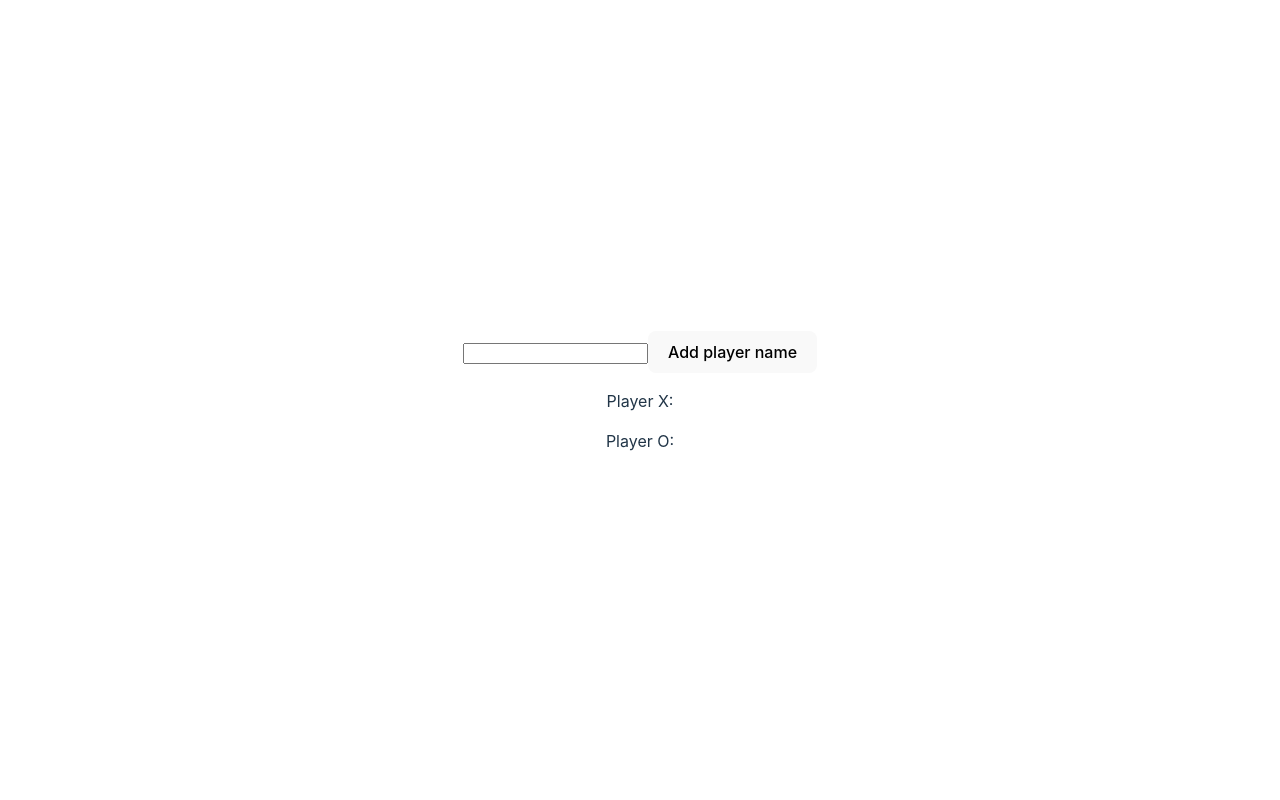
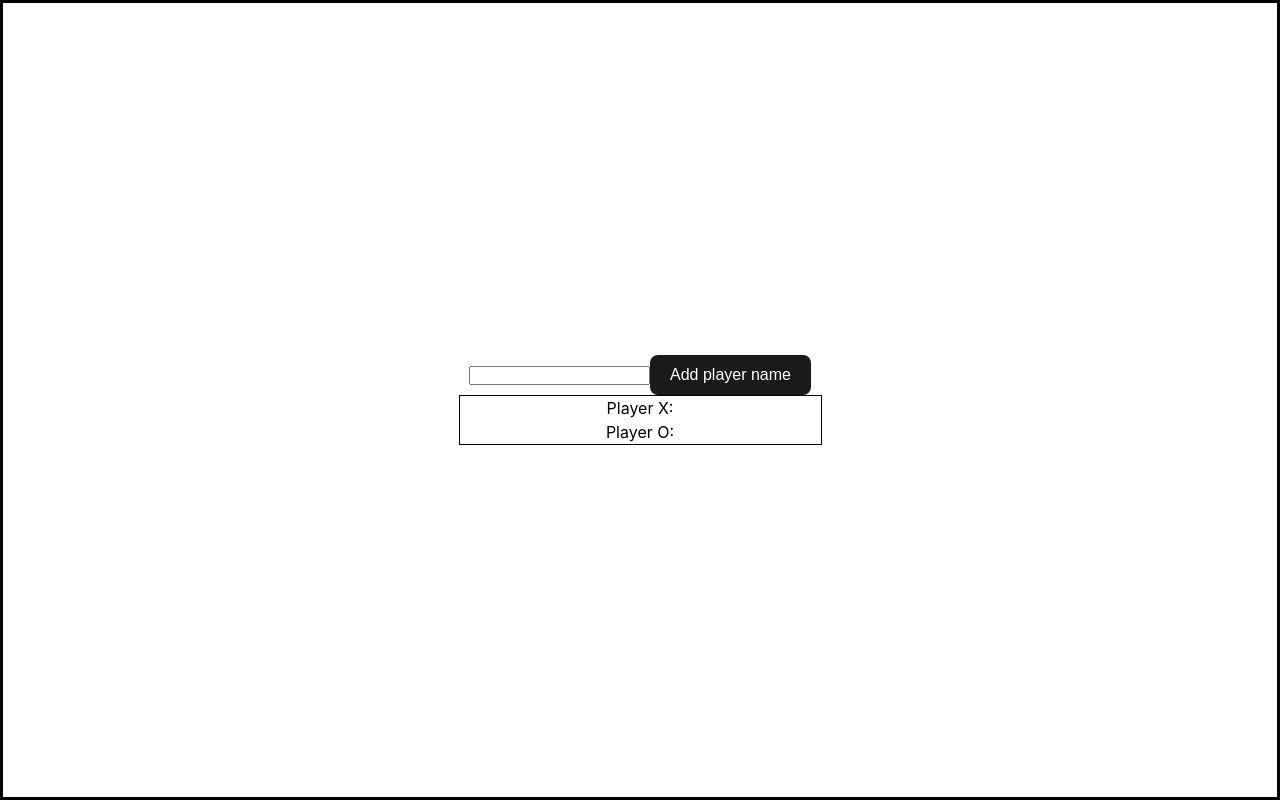
Before and after one commit to Niccar95/vue-tic-tac-toe-Niccar95, a Vue app: page / in a window 1280 px wide. Built offline with nearby package versions, Linux system fonts and the light colour scheme.

Commit message:
began alignment of elements and minor styling

```diff
--- a/src/components/Gridlist.vue
+++ b/src/components/Gridlist.vue
@@ -62,12 +62,13 @@ const checkForWin = (): boolean => {
   grid-template-columns: repeat(3, 1fr);
   grid-template-rows: repeat(3, 1fr);
   gap: 5px;
-  border: solid white 1px;
-  height: 400px;
-  width: 400px;
+  border: solid black 1px;
+  height: 500px;
+  width: 500px;
+  padding: 5px;
 
   div {
-    border: solid white 1px;
+    border: solid black 1px;
     cursor: pointer;
   }
 }
--- a/src/components/Tictactoe.vue
+++ b/src/components/Tictactoe.vue
@@ -115,7 +115,7 @@ const restartGame = () => {
 
 <template>
   <Players v-if="playerCount < 2" @addPlayer="addPlayers"></Players>
-  <div>
+  <div class="nameContainer">
     <p>Player X: {{ playerXState.name }}</p>
     <p>Player O: {{ playerOState.name }}</p>
 
@@ -128,7 +128,7 @@ const restartGame = () => {
       </p>
     </section>
   </div>
-  <div v-if="playerCount === 2">
+  <div class="boardContainer" v-if="playerCount === 2">
     <Gridlist
       :gridList="boardState.gridList"
       @handleGrid="gridClick"
@@ -153,4 +153,17 @@ const restartGame = () => {
   </div>
 </template>
 
-<style scoped></style>
+<style scoped>
+.nameContainer {
+  border: solid black 1px;
+  width: 30%;
+}
+.boardContainer {
+  display: flex;
+  justify-content: center;
+  align-items: center;
+  border: solid black 1px;
+  width: 100%;
+  height: 100%;
+}
+</style>
--- a/src/style.css
+++ b/src/style.css
@@ -2,33 +2,29 @@
   font-family: Inter, system-ui, Avenir, Helvetica, Arial, sans-serif;
   line-height: 1.5;
   font-weight: 400;
-
-  color-scheme: light dark;
-  color: rgba(255, 255, 255, 0.87);
-  background-color: #242424;
-
-  font-synthesis: none;
-  text-rendering: optimizeLegibility;
-  -webkit-font-smoothing: antialiased;
-  -moz-osx-font-smoothing: grayscale;
-  -webkit-text-size-adjust: 100%;
 }
 
-a {
-  font-weight: 500;
-  color: #646cff;
-  text-decoration: inherit;
-}
-a:hover {
-  color: #535bf2;
+* {
+  box-sizing: border-box;
+  margin: 0;
+  padding: 0;
 }
 
 body {
-  margin: 0;
+  height: 100vh;
+  width: 100%;
+}
+
+#app {
   display: flex;
-  place-items: center;
-  min-width: 320px;
-  min-height: 100vh;
+  flex-direction: column;
+  justify-content: center;
+  align-items: center;
+  height: 100%;
+  width: 100%;
+  padding: 2rem;
+  text-align: center;
+  border: solid black;
 }
 
 h1 {
@@ -42,39 +38,15 @@ button {
   padding: 0.6em 1.2em;
   font-size: 1em;
   font-weight: 500;
-  font-family: inherit;
   background-color: #1a1a1a;
+  color: white;
   cursor: pointer;
   transition: border-color 0.25s;
 }
 button:hover {
-  border-color: #646cff;
+  border-color: crimson;
 }
 button:focus,
 button:focus-visible {
   outline: 4px auto -webkit-focus-ring-color;
 }
-
-.card {
-  padding: 2em;
-}
-
-#app {
-  max-width: 1280px;
-  margin: 0 auto;
-  padding: 2rem;
-  text-align: center;
-}
-
-@media (prefers-color-scheme: light) {
-  :root {
-    color: #213547;
-    background-color: #ffffff;
-  }
-  a:hover {
-    color: #747bff;
-  }
-  button {
-    background-color: #f9f9f9;
-  }
-}
```
